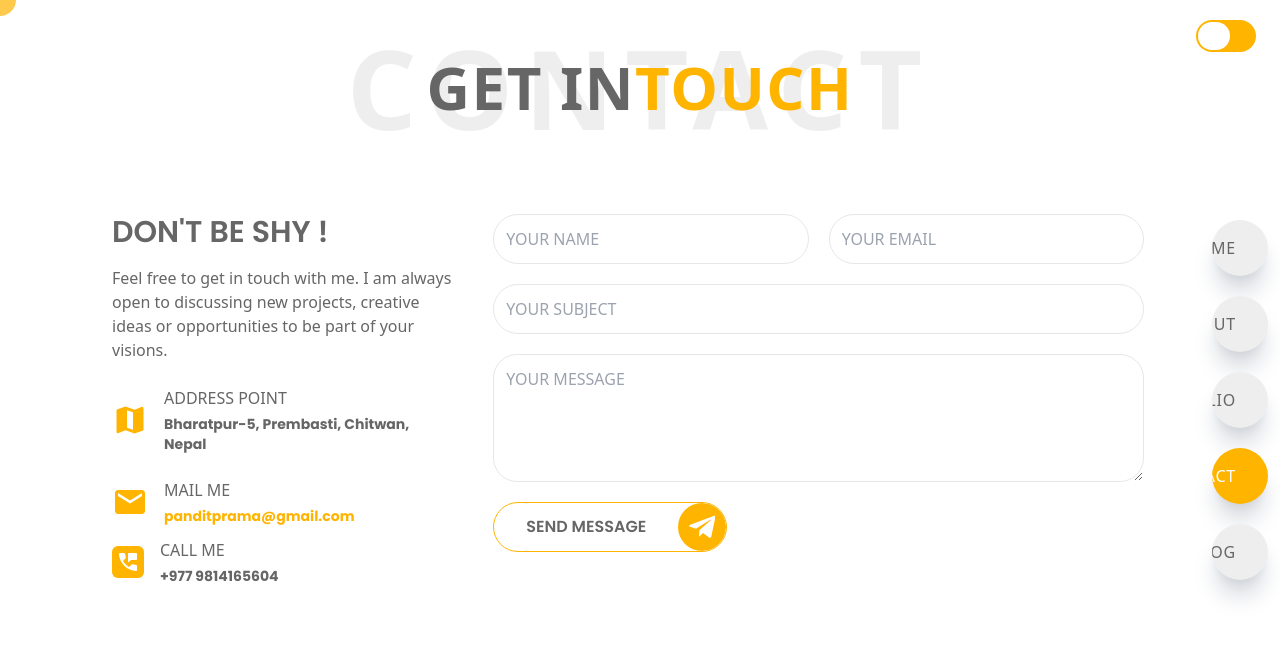
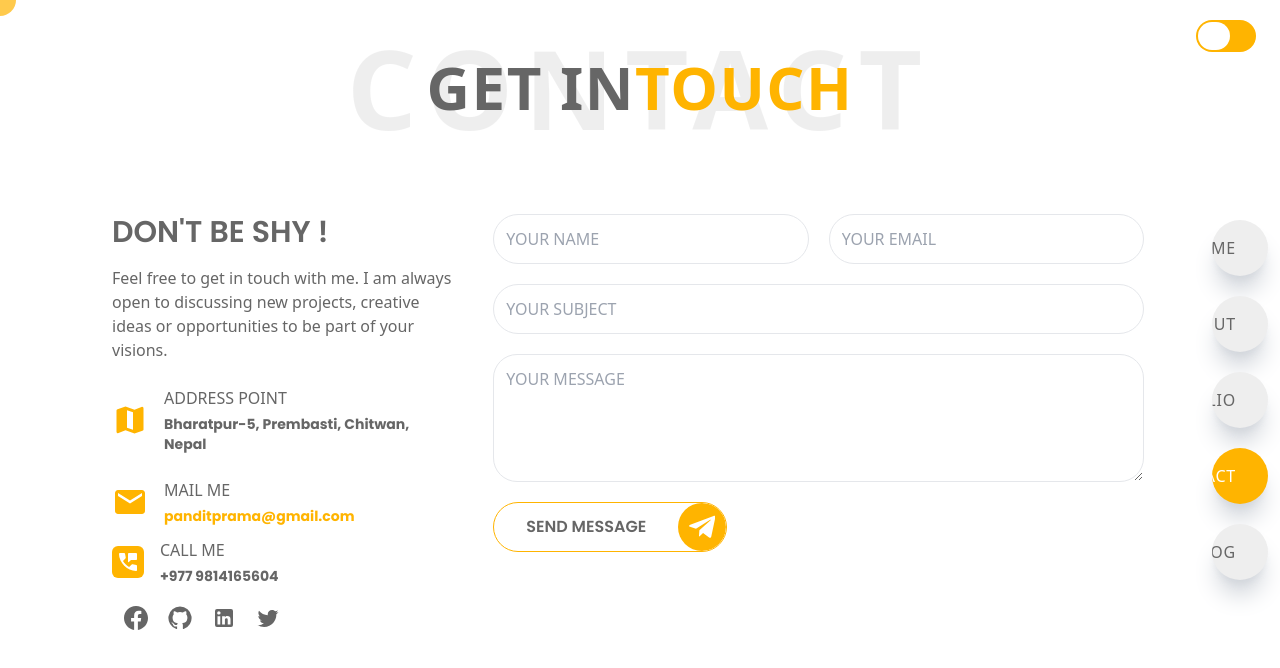
Before and after one commit to prama12/Portfolio-next, a Next.js app: page /contact in a window 1280 px wide. Shown: the top 668 px of the page. Built offline with nearby package versions, Linux system fonts and the light colour scheme.

Commit message:
add social icon and link

```diff
--- a/components/contact/Contactdetails.jsx
+++ b/components/contact/Contactdetails.jsx
@@ -1,36 +1,77 @@
-import React from 'react'
-import contact from '../data/contact'
+import React from "react";
+import contact from "../data/contact";
 const Contactdetails = () => {
   return (
-    <div className=' py-10 text-primary-dark dark:text-primary-light'>
-      <div className=' font-semibold text-3xl  font-Poppins'>{contact.title}</div>
-      <div className='  my-4'>{contact.description}</div>
+    <div className=" py-10 text-primary-dark dark:text-primary-light">
+      <div className=" font-semibold text-3xl  font-Poppins">
+        {contact.title}
+      </div>
+      <div className="  my-4">{contact.description}</div>
 
-      <div className=' flex items-center gap-4 my-6'>
-        <div className=' text-4xl text-primary-yellow'>{contact.addressicon}</div>
-        <div className='flex flex-col gap-1'>
-          <div className=''>ADDRESS POINT</div>
-          <div className=' font-bold  font-Poppins text-sm'>{contact.address}</div>
+      <div className=" flex items-center gap-4 my-6">
+        <div className=" text-4xl text-primary-yellow">
+          {contact.addressicon}
+        </div>
+        <div className="flex flex-col gap-1">
+          <div className="">ADDRESS POINT</div>
+          <div className=" font-bold  font-Poppins text-sm">
+            {contact.address}
+          </div>
         </div>
       </div>
 
-      <div className=' flex items-center gap-4 my-3'>
-        <div className=' text-4xl text-primary-yellow'>{contact.mailicon}</div>
-        <div className='flex flex-col gap-1'>
-          <div className=''>MAIL ME</div>
-          <div className=' font-bold text-primary-yellow hover:scale-105 animation  font-Poppins text-sm'><a href="https://mail.google.com/mail/?view=cm&fs=1&tf=1&to=dhiransapkota55@example.com" target="_blank" rel="noreferrer">{contact.mail}</a></div>
+      <div className=" flex items-center gap-4 my-3">
+        <div className=" text-4xl text-primary-yellow">{contact.mailicon}</div>
+        <div className="flex flex-col gap-1">
+          <div className="">MAIL ME</div>
+          <div className=" font-bold z-[99999] text-primary-yellow hover:scale-105 animation  font-Poppins text-sm">
+            <a
+              href="https://mail.google.com/mail/?view=cm&fs=1&tf=1&to=panditprama@gmail.com"
+              target="_blank"
+              rel="noreferrer"
+            >
+              {contact.mail}
+            </a>
+          </div>
         </div>
       </div>
 
-      <div className=' flex items-center gap-4 my-3'>
-        <div className=' text-2xl rounded-md text-white dark:text-black p-1 bg-primary-yellow'>{contact.Phone}</div>
-        <div className='flex flex-col gap-1'>
-          <div className=''>CALL ME</div>
-          <div className=' font-bold  font-Poppins text-sm'>{contact.phone}</div>
+      <div className=" flex items-center gap-4 my-3">
+        <div className=" text-2xl rounded-md text-white dark:text-black p-1 bg-primary-yellow">
+          {contact.Phone}
+        </div>
+        <div className="flex flex-col gap-1">
+          <div className="">CALL ME</div>
+          <div className=" font-bold  font-Poppins text-sm">
+            {contact.phone}
+          </div>
+        </div>
+      </div>
+
+      <div className="w-full text-primary-dark  dark:text-white text-2xl px-3 gap-5 py-2 flex items-center">
+        <div className="w-fit z-[999999] hover:scale-110 animation">
+          <a href="" target="_blank">
+            {contact.Facebook}
+          </a>
+        </div>
+        <div className="w-fit z-[999999] hover:scale-110 animation">
+          <a href="" target="_blank">
+            {contact.Github}
+          </a>
+        </div>
+        <div className="w-fit z-[999999] hover:scale-110 animation">
+          <a href="" target="_blank">
+            {contact.Linkedin}
+          </a>
+        </div>
+        <div className="w-fit z-[999999] hover:scale-110 animation">
+          <a href="" target="_blank">
+            {contact.Twitter}
+          </a>
         </div>
       </div>
     </div>
-  )
-}
+  );
+};
 
-export default Contactdetails
+export default Contactdetails;
--- a/components/data/about.js
+++ b/components/data/about.js
@@ -7,7 +7,8 @@ const about = {
   Adress: "Nepal",
   phone: "+977 9814165604",
   email: "panditprama@gmail.com",
-  skype: "something here",
+  linkedin: "something here",
+
   languages: "Nepalese, English, Hindi",
 };
 export default about;
```
